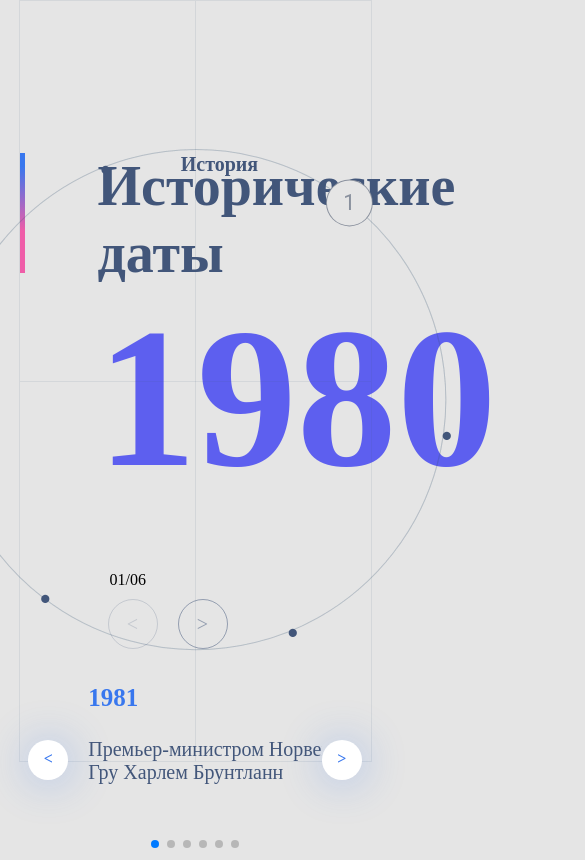
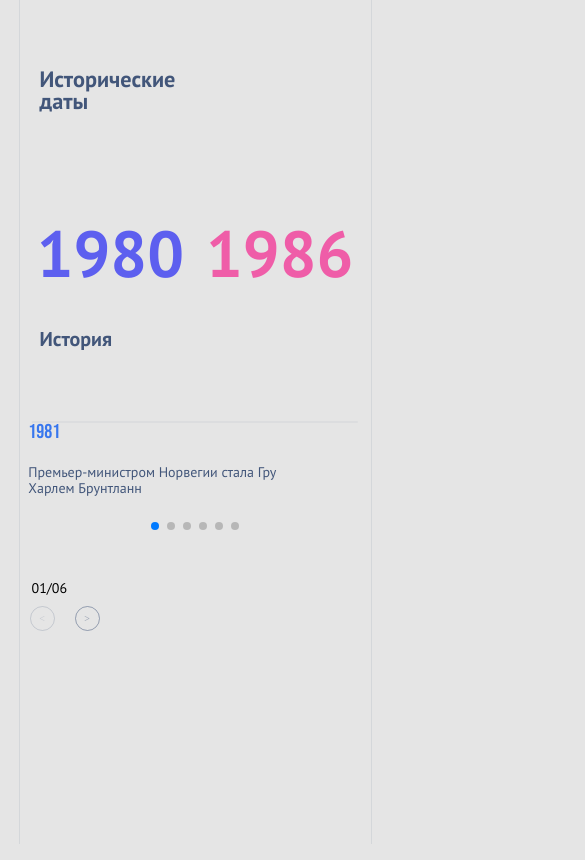
Before and after one commit to AnyaPolischuk/dates, a React (Create React App) app: page / in a window 390 px wide. Shown: the top 860 px of the page, 585 px wide, since content can reach past the window. Built offline with nearby package versions, Linux system fonts and the light colour scheme.

Commit message:
styles: add color variables and add variables to all style files

```diff
--- a/src/components/Buttons/Buttons.module.scss
+++ b/src/components/Buttons/Buttons.module.scss
@@ -1,17 +1,24 @@
+@import '../../styles/_colors.scss';
+
 .prev,
 .next {
   border-radius: 50%;
   height: 50px;
   width: 50px;
   font-size: 20px;
-  border: 1px solid rgba(66, 86, 122, 0.5);
-  color: rgba(66, 86, 122, 0.5);
+  border: 1px solid $black-blue-light;
+  color: $black-blue-light;
   background-color: transparent;
   margin: 10px;
+  @media (max-width: 800px) {
+    height: 25px;
+    width: 25px;
+    font-size: 10px;
+  }
 }
 
 .prev:disabled,
 .next:disabled {
-  border: 1px solid rgba(66, 86, 122, 0.2);
-  color: rgba(66, 86, 122, 0.2);
+  border: 1px solid $black-blue-disabled;
+  color: $black-blue-disabled;
 }
--- a/src/components/CircularCarousel/CircularCarousel.module.scss
+++ b/src/components/CircularCarousel/CircularCarousel.module.scss
@@ -1,4 +1,4 @@
-$light-gray: hsla(219, 30%, 37%, 10%);
+@import '../../styles/_colors.scss';
 
 .carousel {
   position: relative;
@@ -11,16 +11,26 @@ $light-gray: hsla(219, 30%, 37%, 10%);
   margin: auto;
   top: 31%;
   rotate: -52deg;
+  @media (max-width: 800px) {
+    display: none;
+  }
 }
 
 .buttonsWrapper {
   max-width: 500px;
-    margin: 0 78px;
+  margin: 0 78px;
+  @media (max-width: 800px) {
+    margin: 0;
+    padding-top: calc(321px + (360 - 321) * ((100vw - 320px) / (800 - 320)));
+  }
 }
 
 .counter {
+  font-family: 'PT Sans', sans-serif;
+  font-weight: 400;
   text-align: left;
   margin-left: 12px;
+  font-size: 14px;
 }
 
 .wrapper {
@@ -28,30 +38,31 @@ $light-gray: hsla(219, 30%, 37%, 10%);
 }
 
 .item {
+  font-family: 'PT Sans', sans-serif;
   width: 56px;
   height: 56px;
   color: transparent;
   text-align: center;
   line-height: 50px;
-  font-size: 24px;
-  font-family: "Roboto", sans-serif;
+  font-size: 20px;
+  font-weight: 700;
   border-radius: 100%;
   z-index: 1;
   cursor: pointer;
   rotate: 52deg;
   border: 1px solid transparent;
   &:hover {
-    border: 1px solid rgba(48, 62, 88, 0.5);
-    background-color: #E5E5E5;
+    border: 1px solid $dark-gray;
+    background-color: $background-white;
     transition: 1s all linear;
-    color: rgba(48, 62, 88, 0.5);
+    color: $dark-gray;
   }
 
   &::after{
-    content: "⬤";
+    content: '⬤';
     font-size: 9px;
     position: absolute;
-    color: #42567A;
+    color: $black-blue;
     top: 4px;
     left: 27px;
   }
@@ -80,24 +91,30 @@ svg {
 }
 
 .start {
+  font-family: 'PT Sans', sans-serif;
   position: absolute;
   top: -12%;
-  right: 32%;
-  color: #42567A;
+  right: calc(108px + (414 - 108) * ((100vw - 800px) / (1440 - 800)));
+  color: $black-blue;
   font-size: 20px;
-  font-weight: bold;
+  font-weight: 700;
+  @media (max-width: 800px) {
+    top: 26%;
+    right: 0;
+    left: 20px;
+  }
 }
 
 .active {
-  border: 1px solid rgba(48, 62, 88, 0.5);
+  border: 1px solid $dark-gray;
   background-color: #E5E5E5;
   width: 50px;
   height: 50px;
-  color: rgba(48, 62, 88, 0.5);
+  color: $dark-gray;
   text-align: center;
   line-height: 50px;
   font-size: 24px;
-  font-family: "Roboto", sans-serif;
+  font-family: 'PT Sans', sans-serif;
   border-radius: 100%;
   z-index: 1;
   cursor: pointer;
--- a/src/components/Slider/Slider.module.scss
+++ b/src/components/Slider/Slider.module.scss
@@ -1,20 +1,25 @@
+@import '../../styles/_colors.scss';
+
 .container {
   display: flex;
   align-items: center;
   width: 95%;
   margin: 0 auto;
+  @media (max-width: 800px) {
+    margin-top: -240px;
+  }
 }
 
 .swiper {
   width: 20%;
   height: 30%;
-  color: black;
+  color: $light-gray;
 }
 
 .swiper-slide {
   text-align: center;
   font-size: 18px;
-  background: red;
+  background: $light-gray;
   display: flex;
   justify-content: center;
   align-items: center;
@@ -31,16 +36,32 @@
   width: 330px;
   margin-left: 20px;
   margin-bottom: 30px;
+  @media (max-width: 800px) {
+    margin-left: 0;
+  }
+  @media (max-width: 400px) {
+    width: 280px;
+  }
 }
 
 h3 {
-  color: #3877EE;
+  font-family: 'Bebas Neue', sans-serif;
+  font-weight: 400;
+  color: $blue;
   font-size: 25px;
+  @media (max-width: 400px) {
+    font-size: 20px;
+  }
 }
 
 .text {
-  color: #42567A;
+  font-family: 'PT Sans', sans-serif;
+  font-weight: 400;
+  color: $black-blue;
   font-size: 20px;
+  @media (max-width: 400px) {
+    font-size: 14px;
+  }
 }
 
 .nextBtn,
@@ -48,12 +69,15 @@ h3 {
   width: 40px;
   height: 40px;
   border-radius: 50%;
-  background-color: white;
-  color: #3877EE;
+  background-color: $white;
+  color: $blue;
   border: none;
   font-weight: bold;
   cursor: pointer;
-  -webkit-box-shadow: 1px 2px 40px 4px rgba(56, 119, 238, 0.25);
-  -moz-box-shadow: 1px 2px 40px 4px rgba(56, 119, 238, 0.25);
-  box-shadow: 1px 2px 40px 4px rgba(56, 119, 238, 0.25);
+  -webkit-box-shadow: 1px 2px 40px 4px $shadow-blue;
+  -moz-box-shadow: 1px 2px 40px 4px $shadow-blue;
+  box-shadow: 1px 2px 40px 4px $shadow-blue;
+  @media (max-width: 800px) {
+    display: none;
+  }
 }
--- a/src/components/YearsCounter/YearsCounter.module.scss
+++ b/src/components/YearsCounter/YearsCounter.module.scss
@@ -1,24 +1,31 @@
+@import '../../styles/_colors.scss';
+
 .container {
   display: flex;
-  width: 973px;
+  width: calc(273px + (973 - 273) * ((100vw - 320px) / (1440 - 320)));
   justify-content: space-between;
   position: absolute;
-  bottom: 55%;
-  left: 22%;
+  top: 30%;
+  left: 50%;
+  transform: translate(-50%, -50%);
   z-index: -1;
+  @media (max-width: 800px) {
+    top: 0;
+  }
 }
 
 .prevYear,
 .activeYear {
-  font-size: 200px;
-  font-weight: bold;
+  font-family: 'PT Sans', sans-serif;
+  font-size: calc(56px + (200 - 56) * ((100vw - 320px) / (1440 - 320)));
+  font-weight: 700;
   margin: 0;
 }
 
 .prevYear {
-  color: #5D5FEF;
+  color: $iris;
 }
 
 .activeYear {
-  color: #EF5DA8;
+  color: $pink;
 }
--- /dev/null
+++ b/src/index.scss
@@ -0,0 +1,5 @@
+@import './styles/_colors.scss';
+
+body {
+  background-color: $background-white;
+}
--- a/src/pages/MainPage/MainPage.module.scss
+++ b/src/pages/MainPage/MainPage.module.scss
@@ -1,11 +1,11 @@
-$light-gray: hsla(219, 30%, 37%, 10%);
-$black-blue: rgba(66, 86, 122, 1);
+@import '../../styles/_colors.scss';
 
 .container {
   width: 90%;
-  height: 90vh;
+  height: 100vh;
   margin: 0 auto;
-  border: 1px solid $light-gray;
+  border-right: 1px solid $light-gray;
+  border-left: 1px solid $light-gray;
   position: relative;
 }
 
@@ -16,6 +16,9 @@ $black-blue: rgba(66, 86, 122, 1);
   background-color: $light-gray;
   left: 50%;
   top: 0;
+  @media (max-width: 800px) {
+    display: none;
+  }
 }
 
 .lineGorizontal {
@@ -25,27 +28,50 @@ $black-blue: rgba(66, 86, 122, 1);
   background-color: $light-gray;
   left: 0;
   top: 50%;
+  @media (max-width: 800px) {
+    width: 93%;
+    left: 50%;
+    top: 50%;
+    transform: translate(-50%,-50%);
+  }
 }
 
 .titleLine {
   position: absolute;
   width: 5px;
   height: 120px;
-  background: -webkit-linear-gradient(0deg, rgb(239, 93, 168) 35%, rgb(56, 119, 238) 89%);
-  background: -moz-linear-gradient(0deg, rgb(239, 93, 168) 35%, rgb(56, 119, 238) 89%);
-  background: linear-gradient(0deg, rgb(239, 93, 168) 35%, rgb(56, 119, 238) 89%);
+  background: -webkit-linear-gradient(0deg, $pink 35%, $blue 89%);
+  background: -moz-linear-gradient(0deg, $pink 35%, $blue 89%);
+  background: linear-gradient(0deg, $pink 35%, $blue 89%);
   left: 0px;
   top: 20%;
+  @media (max-width: 1200px) {
+    top: 8%;
+  }
+  @media (max-width: 800px) {
+    display: none;
+  }
 }
 
 .title {
+  font-family: 'PT Sans', sans-serif;
+  font-weight: 700;
   position: absolute;
-  width: 353px;
+  max-width: 353px;
   height: 170px;
   color: $black-blue;
-  font-size: 56px;
+  font-size: calc(20px + (56 - 20) * ((100vw - 320px) / (1440 - 320)));
   line-height: 67px;
   left: 78px;
   top: 20%;
   margin-top: 0;
+  @media (max-width: 1200px) {
+    top: 8%;
+  }
+  @media (max-width: 800px) {
+    left: 20px;
+    width: 123px;
+    line-height: 1;
+    height: 48px;
+  }
 }
--- /dev/null
+++ b/src/styles/_colors.scss
@@ -0,0 +1,11 @@
+$blue: rgb(56, 119, 238);
+$iris: rgba(93, 95, 239, 1);
+$light-gray: hsla(219, 30%, 37%, 10%);
+$black-blue: rgba(66, 86, 122, 1);
+$black-blue-light: rgba(66, 86, 122, 0.5);
+$black-blue-disabled: rgba(66, 86, 122, 0.2);
+$dark-gray: rgba(48, 62, 88, 0.5);
+$pink: rgba(239, 93, 168, 1);
+$background-white: rgb(230, 230, 230);
+$white: rgb(255, 255, 255);
+$shadow-blue: rgba(56, 119, 238, 0.25);
```
